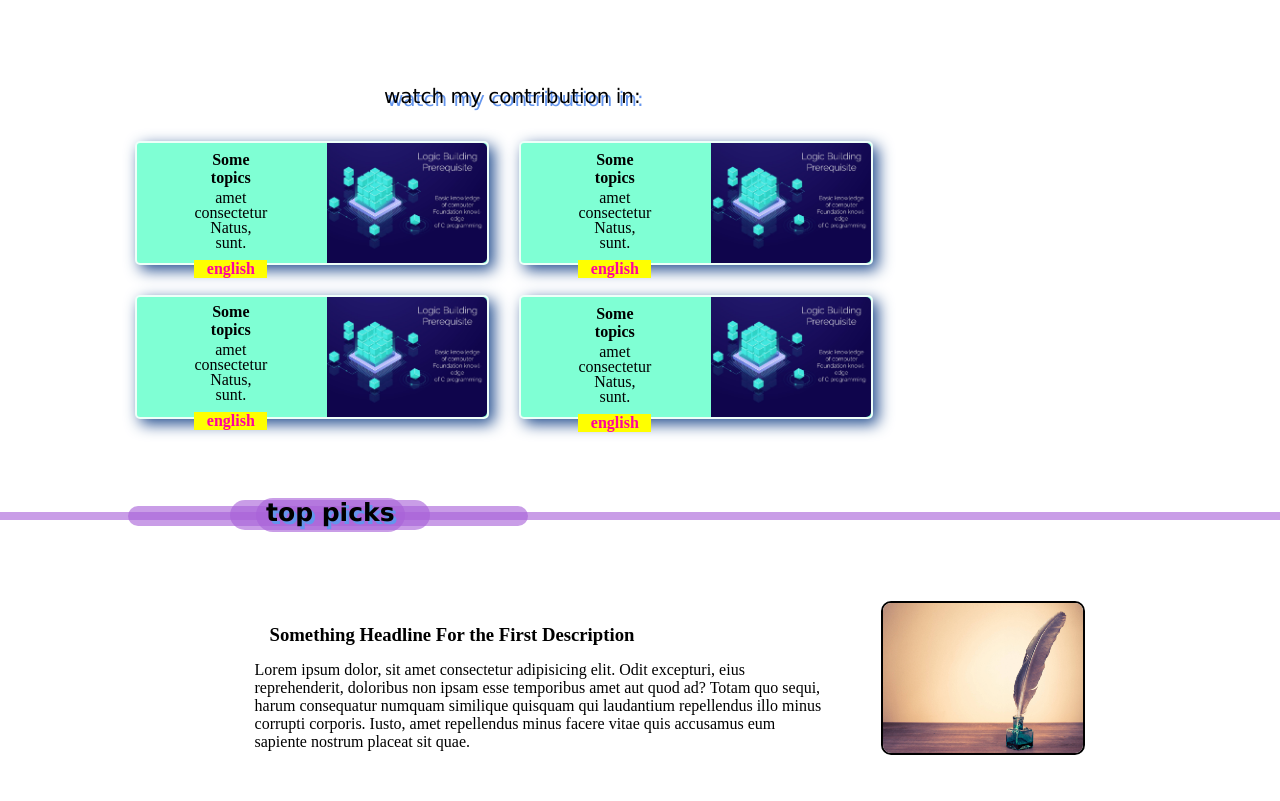
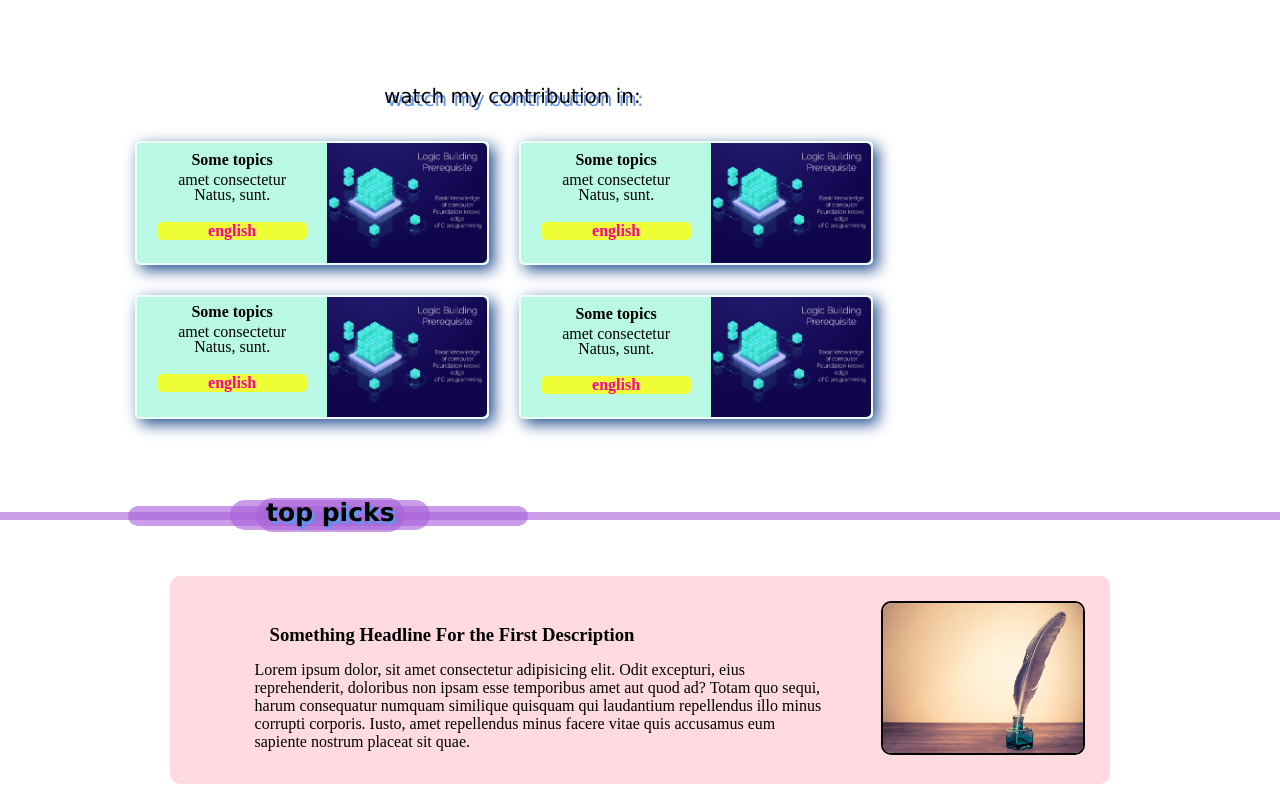
Before and after one commit to 8-bit-souvik/portfolio-programme, a plain HTML site: page index.html in a window 1280 px wide. Shown: the part 374-1175 px from the top of the page. Drawn offline with Linux system fonts and the light colour scheme.

Commit message:
modified

```diff
--- a/2'first_page_html.css
+++ b/2'first_page_html.css
@@ -67,6 +67,7 @@ body {
   position: relative;
   top: 1.5%;
   box-shadow: black 50px;
+
 }
 
 .content img {
--- a/4'article_part.css
+++ b/4'article_part.css
@@ -1,9 +1,28 @@
-.articles{margin:auto; padding:25px; display:flex; align-items:center; justify-content: center;}
+.articles{
+     margin:auto;
+     padding:25px 25px;
+     display:flex;
+     align-items:center;
+     justify-content: center;
+     background-color: rgba(255, 206, 214, 0.74);
+     margin-top: 20px;
+     width:fit-content;
+     border-radius: 10px;
+}
 
-.total_area{ margin:50px;}
+.total_area{
+      margin:50px;
+}
 
-.articles img{ border-radius: 10px; border:2px solid black; }
+.articles img{
+        border-radius: 10px;
+        border:2px solid black;
+     }
 
-article{ padding-inline: 60px;}
+article{
+     padding-inline: 60px;
+}
 
-.reverserow{flex-direction: row-reverse;}
+.reverserow{
+    flex-direction: row-reverse;
+}
--- a/index-card.css
+++ b/index-card.css
@@ -13,11 +13,13 @@
             display: flex;
         }
 
-
+article0{
+    padding:0px 20px;
+}
 
         .card {
             border: 2px solid rgb(238, 255, 249);
-            background-color: aquamarine;
+            background-color: rgb(185, 248, 227);
             display: flex;
             max-width: 350px;
             max-height: 120px;
@@ -40,13 +42,14 @@
         }
 
         .feature {
-            background-color: rgb(255, 255, 0);
+            background-color: rgba(255, 255, 0, 0.76);
             max-width: cover;
             position: relative;
-            bottom: 5px;
+            top: 5px;
             text-align: center;
             color: rgb(255, 2, 158);
             font-weight: bolder;
+            border-radius:5px;
         }
 
 
--- a/index.html
+++ b/index.html
@@ -41,6 +41,8 @@
   <neck>
     <div class="content" style="font-style:italic; font-weight: 200;">
 
+
+
       <div class="contentin">Digital Method Can Solve Problems Faster Than We can Solve It In Pen & Paper, Especially
         Repeatative Metods. Also it Can Be Much Accurate Than Human. Using Computer To Solve a Complex Problem Is Not
         Only
@@ -58,9 +60,10 @@
         </div>
       </div>
 
+      <div style="position: relative; border:10px;"><img src="fontimage.jpg" alt="satelite" width="200" height="150">
 
-      <div style="position: relative; border:10px;"><img src="fontimage.jpg" alt="satelite" width="200" height="150">
-      </div>
+     </div>
+
     </div>
 
     <br>
@@ -104,11 +107,11 @@
           <div class="card">
             <img src="logicbuild.jpg" alt="img" height="120px" weight="80px"
               style="border-top-right-radius:5px; border-bottom-right-radius:5px;">
-            <article>
+            <article0>
               <h4 style="text-align:center; margin-top: 8px;">Some topics</h4><br>
               <p class="summery"> amet consectetur Natus, sunt. </p>
               <p class="feature">english</p>
-            </article>
+            </article0>
           </div>
         </div>
 
@@ -116,11 +119,11 @@
           <div class="card">
             <img src="logicbuild.jpg" alt="img" height="120px" weight="80px"
               style="border-top-right-radius:5px; border-bottom-right-radius:5px;">
-            <article>
+            <article0>
               <h4 style="text-align:center;margin-top: 8px;">Some topics</h4><br>
               <p class="summery"> amet consectetur Natus, sunt. </p>
               <p class="feature">english</p>
-            </article>
+            </article0>
           </div>
         </div>
 
@@ -130,11 +133,11 @@
           <div class="card">
             <img src="logicbuild.jpg" alt="img" height="120px" weight="80px"
               style="border-top-right-radius:5px; border-bottom-right-radius:5px;">
-            <article>
+            <article0>
               <h4 style="text-align:center;margin-top: 6px;">Some topics</h4><br>
               <p class="summery"> amet consectetur Natus, sunt. </p>
               <p class="feature">english</p>
-            </article>
+            </article0>
           </div>
         </div>
 
@@ -142,11 +145,11 @@
           <div class="card">
             <img src="logicbuild.jpg" alt="img" height="120px" weight="80px"
               style="border-top-right-radius:5px; border-bottom-right-radius:5px;">
-            <article>
+            <article0>
               <h4 style="text-align:center;margin-top: 8px;">Some topics</h4><br>
               <p class="summery"> amet consectetur Natus, sunt. </p>
               <p class="feature">english</p>
-            </article>
+            </article0>
           </div>
         </div>
       </secondrow>
@@ -227,9 +230,9 @@
 
   <!--||||||||||||||||||||||||||||||||||||||||||MAIN  CONTENT  {END}|||||||||||||||||||||||||||||||||||||||||||||-->
 
-
-
-
+<hr>
+<br>
+<h3>ABOUT US</h3>
 
 
 </body>
```
